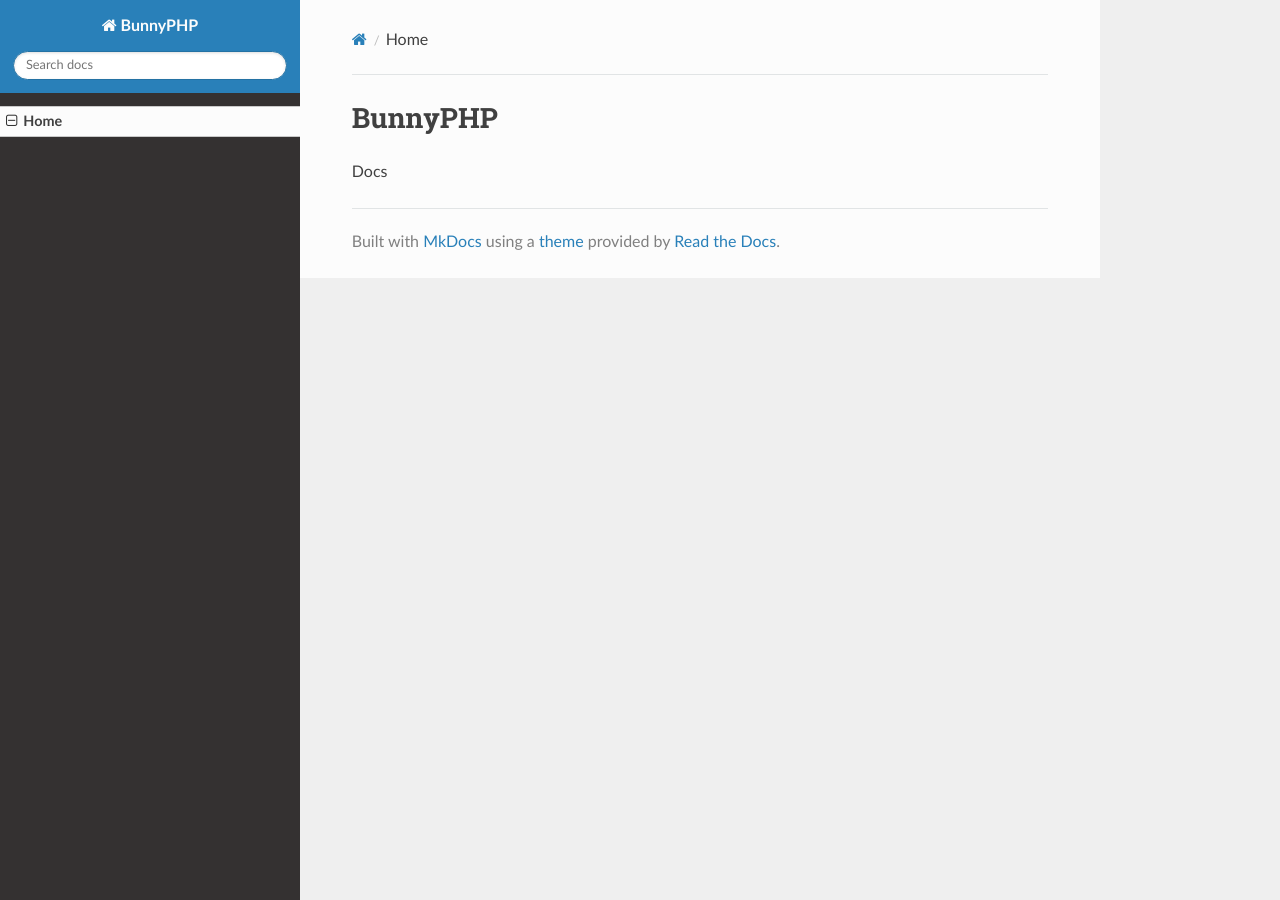
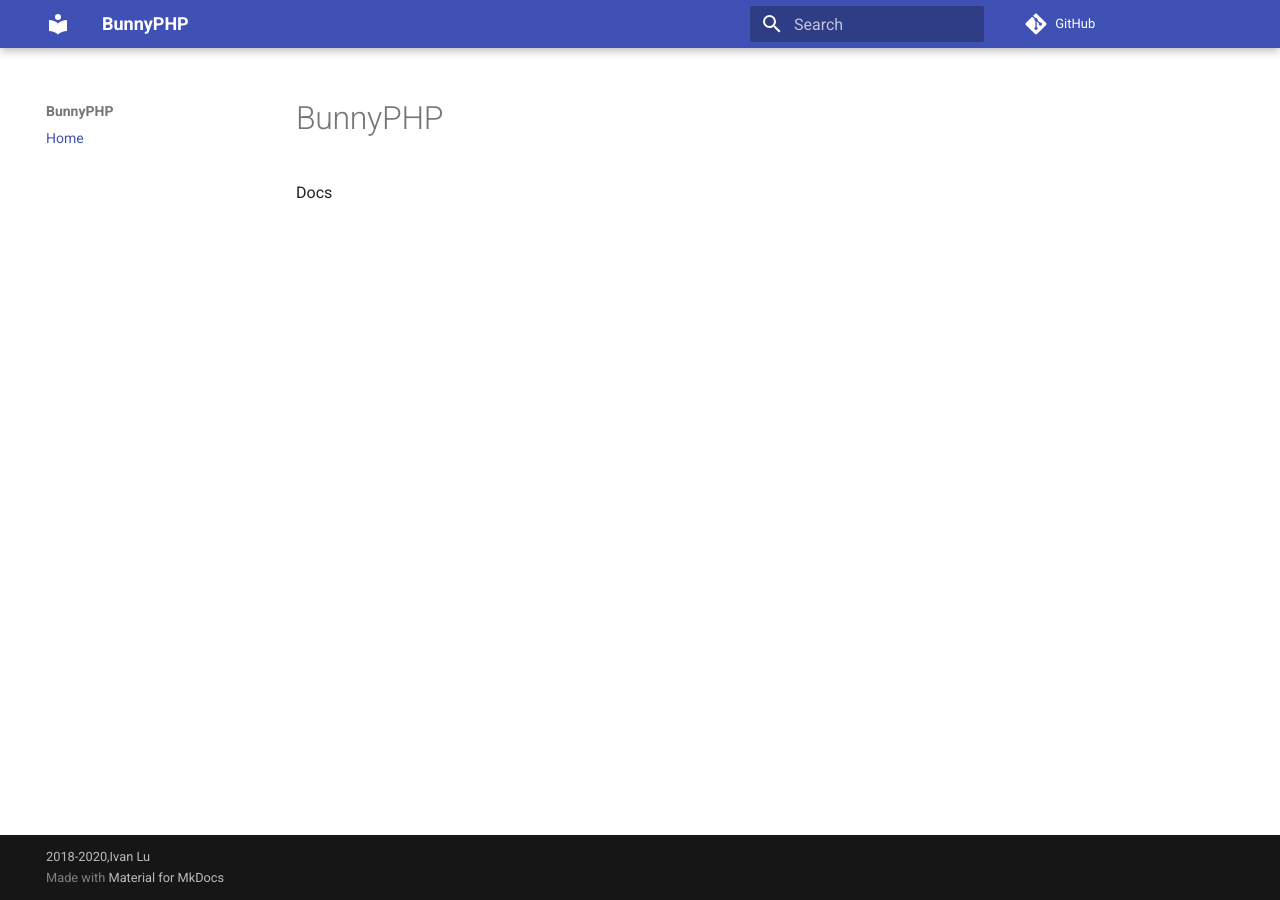
Before and after one commit to IvanLuLyf/BunnyPHP, an MkDocs documentation site: the page built from docs/index.md, in a window 1280 px wide. Built offline with MkDocs 1.6.1 and Material for MkDocs 9.7.7, drawn with Linux system fonts in a browser that asks for light colours; nearby versions of some CDN libraries; comment, search, counter and statistics services are not loaded; old or Windows-style settings are respelled for this version of MkDocs.

Commit message:
update mkdocs.yml

```diff
--- a/mkdocs.yml
+++ b/mkdocs.yml
@@ -1,4 +1,9 @@
 site_name: BunnyPHP
-pages:
-  - [index.md, Home]
-theme: readthedocs
+repo_url: https://github.com/IvanLuLyf/BunnyPHP.git
+site_author: 'Ivan Lu'
+copyright: '2018-2020,Ivan Lu'
+docs_dir: 'docs'
+theme:
+  name: 'material'
+nav:
+  - Home: index.md
```
